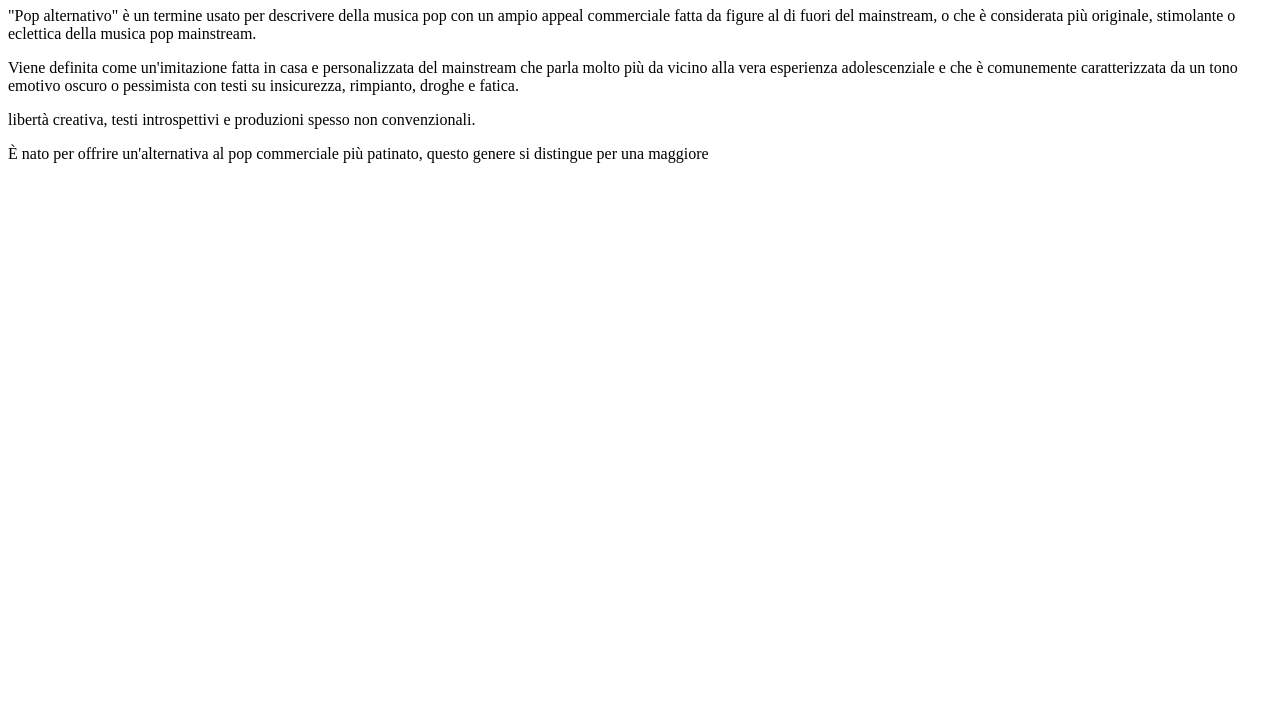
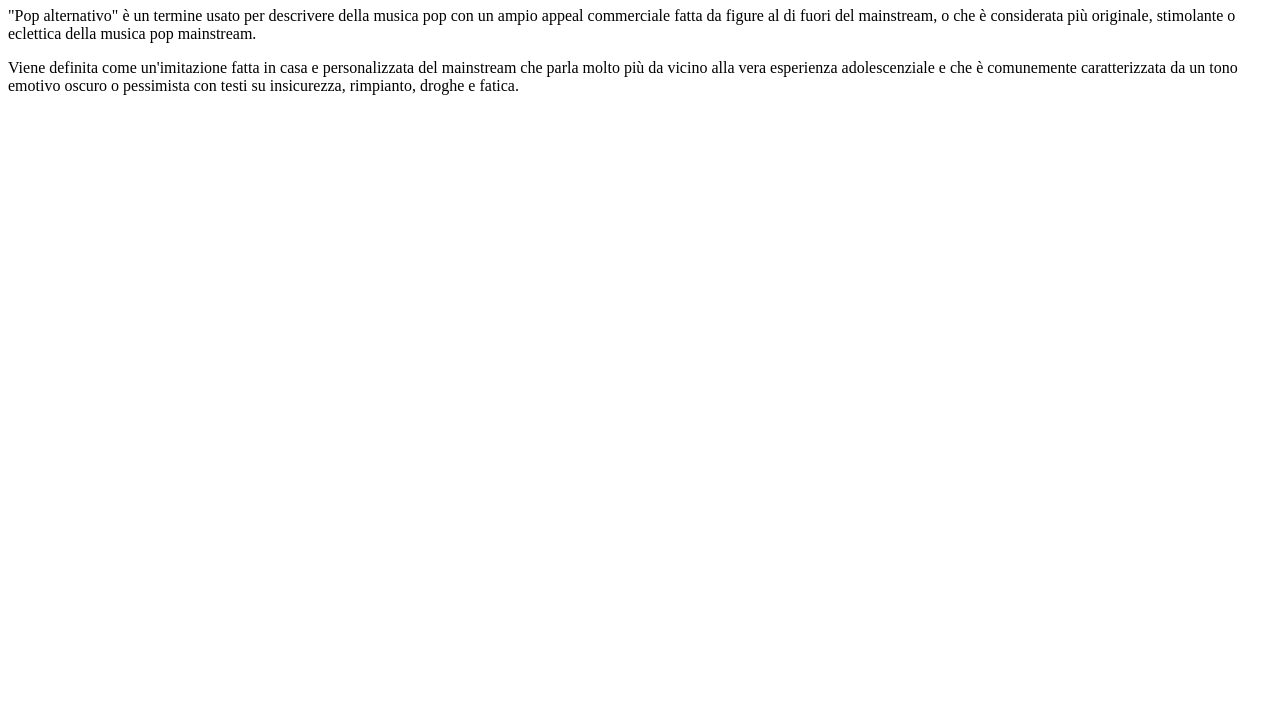
Before and after one commit to alicetodeschi10/sito-tpsit, a plain HTML site: page sito/index.html in a window 1280 px wide. Shown: the part 73-800 px from the top of the page. Drawn offline with Linux system fonts and the light colour scheme.

Commit message:
Esercizio 1

```diff
--- a/sito/index.html
+++ b/sito/index.html
@@ -4,7 +4,7 @@
 <head>
     <meta charset="UTF-8">
     <meta name="viewport" content="width=device-width, initial-scale=1.0">
-    <title>Document</title>
+    <title>Alternative Pop</title>
 </head>
 
 <body>
@@ -15,8 +15,8 @@
     <p>Viene definita come un'imitazione fatta in casa e personalizzata del mainstream che parla molto più da vicino
         alla vera esperienza adolescenziale e che è comunemente caratterizzata da un tono emotivo oscuro o pessimista
         con testi su insicurezza, rimpianto, droghe e fatica.</p>
-        libertà creativa, testi introspettivi e produzioni spesso non convenzionali.</p>
-        <p>È nato per offrire un'alternativa al pop commerciale più patinato, questo genere si distingue per una maggiore
+
+
 </body>
 
 </html>
```
